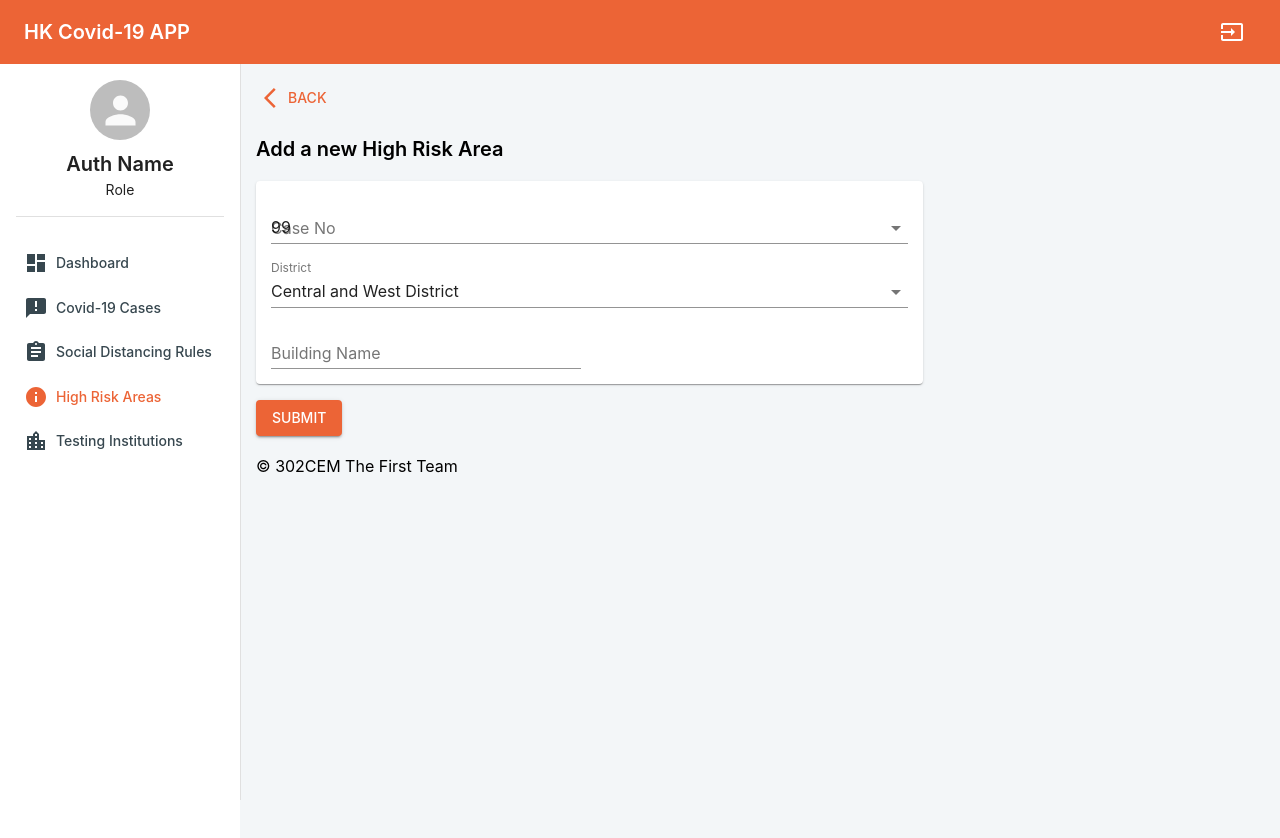
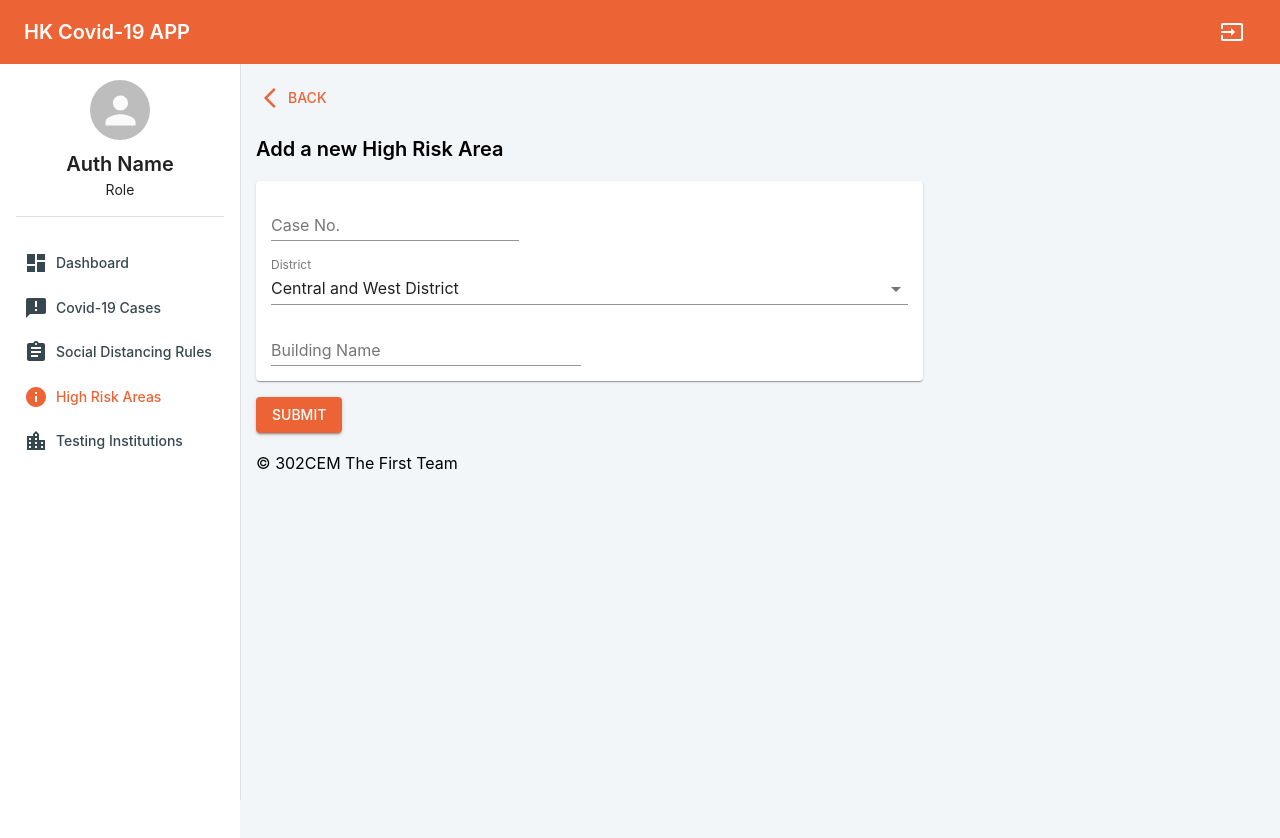
Before and after one commit to billjjjj/302cem_covid19_app_ui, a React (Create React App) app: page /areas/add in a window 1280 px wide. Shown: the top 838 px of the page. Built offline with nearby package versions, Linux system fonts and the light colour scheme; data requests are answered from the project's data file.

Commit message:
rules fixed, and hooks updated

```diff
--- a/local-json-server/db.json
+++ b/local-json-server/db.json
@@ -1,7 +1,7 @@
 {
   "cases": [
     {
-      "id": "5fe9bcfe25bc017020795506",
+      "id": "1",
       "_id": "5fe9bcfe25bc017020795506",
       "caseNo": "99",
       "reportDate": "2020-11-30",
@@ -28,18 +28,6 @@
       "district": "Eastern",
       "buildingName": "kjnj",
       "id": 4
-    },
-    {
-      "caseNo": "",
-      "district": "",
-      "buildingName": "",
-      "id": 5
-    },
-    {
-      "caseNo": "",
-      "district": "",
-      "buildingName": "",
-      "id": 6
     }
   ],
   "institutions": {
--- a/src/hooks/https/useDelete.js
+++ b/src/hooks/https/useDelete.js
@@ -13,13 +13,13 @@ const useDelete = ({ url, headers }) => {
       .delete(apiUrl + url)
       .then((response) => {
         setRes({ data: response.data, isLoading: false, error: null });
-        enqueueSnackbar('Added successful', {
+        enqueueSnackbar('Delete successful', {
           variant: 'success',
         });
       })
       .catch((error) => {
         setRes({ data: null, isLoading: false, error });
-        enqueueSnackbar('Added Error', {
+        enqueueSnackbar('Delete Error', {
           variant: 'error',
         });
       });
--- a/src/hooks/https/useFetch.js
+++ b/src/hooks/https/useFetch.js
@@ -1,4 +1,5 @@
 import { useState, useEffect } from 'react';
+import { useSnackbar } from 'notistack';
 
 const useFetch = (initialUrl, skip = false) => {
   const apiUrl = window.siteSetting.dev ? window.siteSetting.testApiUrl : window.siteSetting.apiUrl;
@@ -8,6 +9,7 @@ const useFetch = (initialUrl, skip = false) => {
   const [isLoading, setIsLoading] = useState(false);
   const [hasError, setHasError] = useState(false);
   const [errorMessage, setErrorMessage] = useState('');
+  const { enqueueSnackbar } = useSnackbar();
 
   useEffect(() => {
     const fetchData = async () => {
@@ -25,6 +27,9 @@ const useFetch = (initialUrl, skip = false) => {
       } catch (err) {
         setHasError(true);
         setErrorMessage(err.message);
+        enqueueSnackbar('Get Data Error', {
+          variant: 'error',
+        });
       } finally {
         setIsLoading(false);
       }
--- a/src/views/Case/config/columns.js
+++ b/src/views/Case/config/columns.js
@@ -10,7 +10,7 @@ const columns = [
       <div data-tag="allowRowEvents">
         <Link
           to={{
-            pathname: `cases/edit/${row._id}`,
+            pathname: `cases/edit/${row.id}`,
           }}
         >
           {row.caseNo}
--- a/src/views/HighRiskArea/components/HighRiskAreaInfo.js
+++ b/src/views/HighRiskArea/components/HighRiskAreaInfo.js
@@ -9,7 +9,6 @@ import {
   Select,
 } from '@material-ui/core';
 import dayjs from 'dayjs';
-import { useFetch } from '../../../hooks';
 
 dayjs.locale('zh-hk');
 const useStyles = makeStyles(() => ({
@@ -22,28 +21,19 @@ const useStyles = makeStyles(() => ({
 const HighRiskAreaInfo = (props) => {
   const classes = useStyles();
   const { states, handleOnChange } = props;
-  const { data } = useFetch('/cases');
 
   return (
     <Card className={classes.content}>
       <Grid container spacing={2}>
         <Grid item xs={12}>
-          <FormControl className={classes.formControl} fullWidth>
-            <InputLabel htmlFor="Case No">Case No</InputLabel>
-            <Select
-              native
+          <Grid item xs={12}>
+            <TextField
+              label="Case No."
+              size="small"
               value={states.caseNo}
               onChange={handleOnChange('caseNo')}
-              inputProps={{
-                name: 'caseNo',
-                id: 'caseNo',
-              }}
-            >
-              {data.map((Cases) => (
-                <option value={Cases.caseNo}>{Cases.caseNo}</option>
-              ))}
-            </Select>
-          </FormControl>
+            />
+          </Grid>
         </Grid>
         <Grid item xs={12}>
           <FormControl className={classes.formControl} fullWidth>
```
